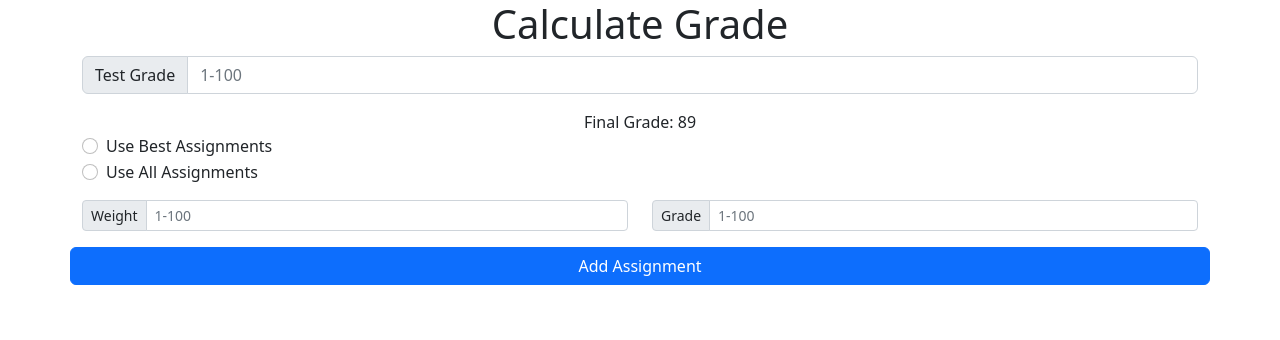
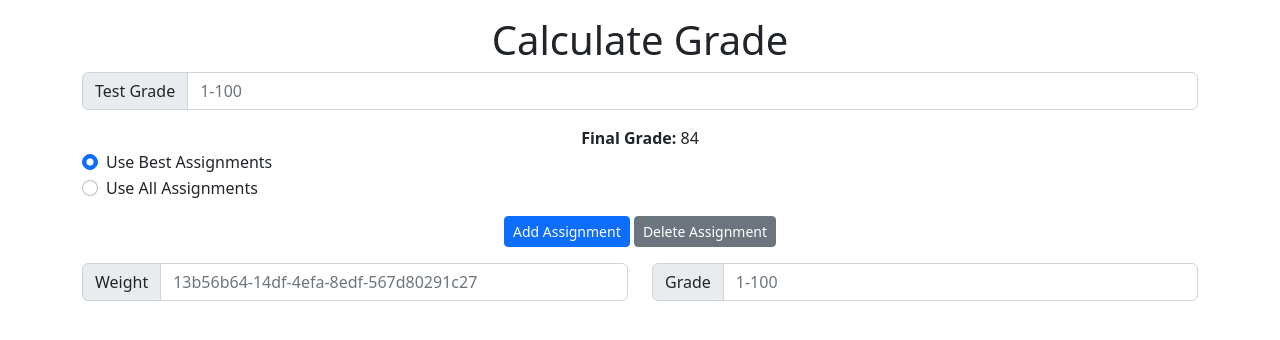
Before and after one commit to mygrade/mygrade.github.io, a React (Create React App) app: page / in a window 1280 px wide. Shown: the top 340 px of the page. Built offline with nearby package versions, Linux system fonts and the light colour scheme.

Commit message:
Remodeled the component structure, and made UI functional (I hope)

```diff
--- a/package.json
+++ b/package.json
@@ -11,6 +11,7 @@
     "react-bootstrap": "^2.7.2",
     "react-dom": "^18.2.0",
     "react-scripts": "5.0.1",
+    "uuid": "^9.0.0",
     "web-vitals": "^2.1.4"
   },
   "scripts": {
--- a/src/App.js
+++ b/src/App.js
@@ -1,19 +1,49 @@
+import React, { useState, useEffect } from 'react';
 import 'bootstrap/dist/css/bootstrap.css';
-import Assignment from "./Assignment";
+import AssignmentList from "./AssignmentList";
 import Button from 'react-bootstrap/Button';
 import Form from 'react-bootstrap/Form';
 import InputGroup from 'react-bootstrap/InputGroup';
+import {v4 as uuidv4} from 'uuid'
+
 
 function App() {
+
+  const [finalGrade, setFinalGrade] = useState(84);
+  const [assignments, setAssignments] = useState([]);
+
+  useEffect(() => {
+    addAssignment();
+    // eslint-disable-next-line react-hooks/exhaustive-deps
+  },[])
+
+  function updateGrade() {
+    let num = Math.floor(Math.random() * 100) + 1;
+    setFinalGrade(num);
+  }
+
+  function addAssignment() {
+    const newID = uuidv4();
+    setAssignments([...assignments, newID]);
+  }
+
+  function deleteAssignment() {
+    if(assignments.length > 1){
+      const newList = assignments.slice(0,-1);
+      setAssignments(newList);
+    }
+  }
+
   return (
     <div className="App">
       <div className="container">
         <div className="row">
 
-          <h1 className="jumbotron text-center">Calculate Grade</h1>
+          <div className="mt-3">
+            <h1 className="jumbotron text-center">Calculate Grade</h1>
+          </div>
 
           {/* TEST GRADE INPUT */}
-
           <InputGroup className="mb-3">
             <InputGroup.Text id="test-grade">
               Test Grade
@@ -27,8 +57,8 @@ function App() {
           </InputGroup>
 
           {/* FINAL GRADE DISPLAY */}
-          <div class="text-center">
-            <label>Final Grade: </label> <label>89</label>
+          <div className="text-center">
+            <b>Final Grade: </b> <label>{finalGrade}</label>
           </div>
 
           {/* RADIO BUTTONS */}
@@ -39,7 +69,9 @@ function App() {
                 name="group1"
                 type="radio"
                 id={`inline-radio-1`}
+                defaultChecked
               />
+
               <Form.Check
                 label="Use All Assignments"
                 name="group1"
@@ -49,17 +81,21 @@ function App() {
             </div>
           </Form>
 
-          {/* ASSIGNMENT INPUT AREA */}
-
-          <div id="assignmentsArea">
-            <Assignment/>
+          {/* ADD / REMOVE ASSIGNMENTS BUTTONS */}
+          <div className="mb-3" style={{display: 'flex', justifyContent: 'center', alignItems: 'center'}}>
+            <span>
+              <Button onClick={addAssignment} size="sm" variant="primary" type="submit">
+                Add Assignment
+              </Button>
+            {" "}
+              <Button onClick={deleteAssignment} size="sm" variant="secondary" type="submit">
+                Delete Assignment
+              </Button>
+            </span>
           </div>
 
-
-          {/* ADD ASSIGNMENTS BUTTON */}
-          <Button variant="primary" type="submit">
-            Add Assignment
-          </Button>
+          {/* ASSIGNMENT INPUT AREA */}
+          <AssignmentList assignments={assignments} onChange={updateGrade}/>
 
         </div>
       </div>
--- a/src/Assignment.js
+++ b/src/Assignment.js
@@ -6,34 +6,42 @@ import Col from 'react-bootstrap/Col';
 import InputGroup from 'react-bootstrap/InputGroup'
 
 
+export default function Assignment(props) {
+  const {
+    id,
+    onChange
+  } = props;
 
-export default function Assignment(props) {
   return (
     <Form>
       <Row>
+
         <Col>
-          <InputGroup size="sm" className="mb-3">
-            <InputGroup.Text id="weight">Weight</InputGroup.Text>
+          <InputGroup size="med" className="mb-3">
+            <InputGroup.Text id={`weight-${id}`}>Weight</InputGroup.Text>
             <Form.Control
               aria-label="Weight"
               aria-describedby="assignment-weight"
               type="number"
-              placeholder="1-100"
+              placeholder={id}
+              onChange={onChange}
             />
           </InputGroup>
         </Col>
 
         <Col>
-          <InputGroup size="sm" className="mb-3">
-            <InputGroup.Text id="grade">Grade</InputGroup.Text>
+          <InputGroup size="med" className="mb-3">
+            <InputGroup.Text id={`grade-${id}`}>Grade</InputGroup.Text>
             <Form.Control
               aria-label="Grade"
               aria-describedby="assignment-grade"
               type="number"
               placeholder="1-100"
+              onChange={onChange}
             />
           </InputGroup>
         </Col>
+
       </Row>
     </Form>
   )
--- /dev/null
+++ b/src/AssignmentList.js
@@ -0,0 +1,17 @@
+import React from 'react'
+import Assignment from "./Assignment"
+
+export default function AssignmentList(props) {
+    const {
+        assignments,
+        onChange
+    } = props;
+
+    const newList = [...assignments];
+    newList.reverse();
+  return (
+    newList.map(id => {
+        return <Assignment key={id} id={id} onChange={onChange}/>
+    })
+  )
+}
```
Also changed, not shown: 1 other file (tests, documents, lock files or other folders).
